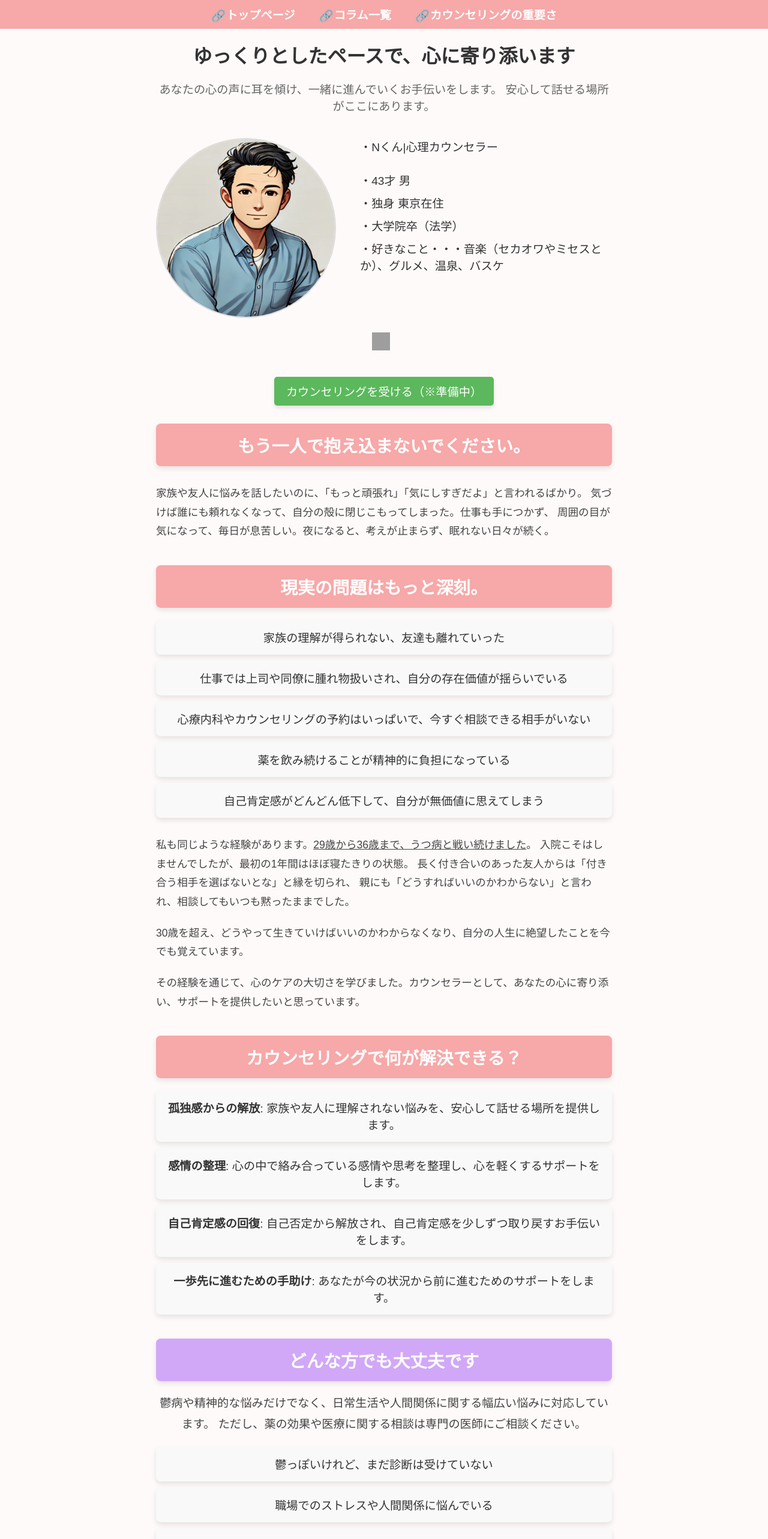
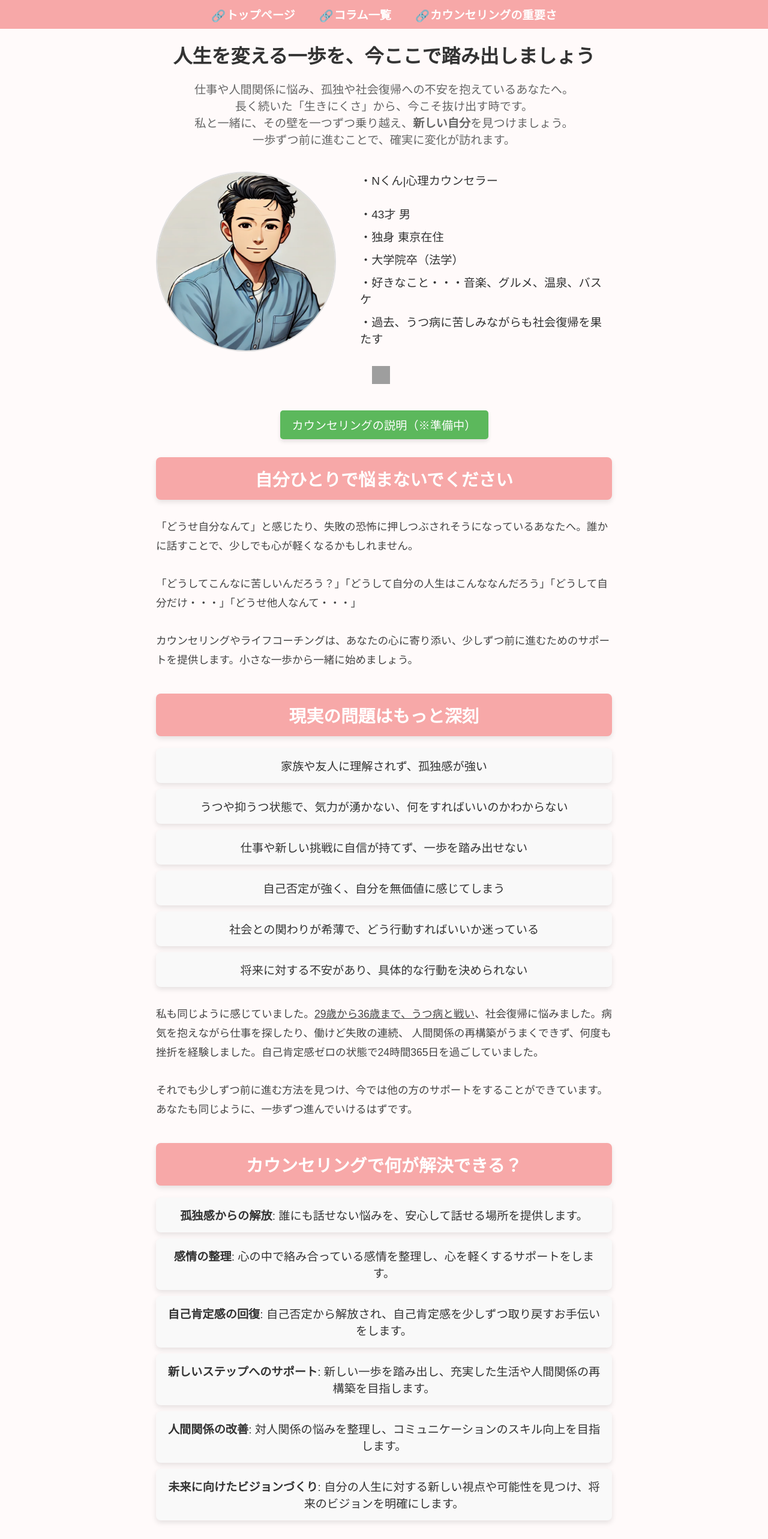
Before and after one commit to yasuhikasa/nshinri, a Next.js app: page / in a window 1280 px wide. Shown: the top 2565 px of the page at 60% size. Built offline with nearby package versions, Linux system fonts and the light colour scheme; grey boxes are pictures that could not be loaded.

Commit message:
コンセプト修正

```diff
--- a/src/pages/index.module.css
+++ b/src/pages/index.module.css
@@ -4,6 +4,7 @@
   margin: 0 auto;
   padding: 20px;
   text-align: center;
+  word-wrap: break-word; /* 長いテキストが改行されるように */
 }
 
 /* トップ部分のスタイル */
@@ -11,13 +12,17 @@
   font-size: 2rem;
   color: #333;
   margin-bottom: 20px;
+  word-wrap: break-word; /* テキストが自然に改行されるように */
 }
 
 .subtext {
   font-size: 1.2rem;
   color: #666;
   margin: 10px 0 20px 0;
+  word-wrap: break-word; /* 改行の処理 */
+  text-align: center; /* テキストを両端揃えにして均等に配置 */
 }
+
 
 /* 画像とプロフィールのレスポンシブレイアウト */
 .profileContainer {
--- a/src/pages/index.tsx
+++ b/src/pages/index.tsx
@@ -1,6 +1,6 @@
 import Image from 'next/image';
-import Head from 'next/head'; // ヘッダー情報を追加するためのコンポーネント
-import styles from './index.module.css'; // スタイルのためのCSSモジュールを追加
+import Head from 'next/head';
+import styles from './index.module.css'; // CSSモジュールをインポート
 import Header from '../components/Header';
 
 const Home = () => {
@@ -8,26 +8,31 @@ const Home = () => {
     <>
       {/* SEOとメタ情報のためのHeadタグ */}
       <Head>
-    <title>心理カウンセリング - Nくん</title>
-    <meta name="description" content="Nくんの心理カウンセリングサービス。安心して相談できる場所をご提供します。鬱病やストレス、自己肯定感の低下など、幅広いお悩みに対応しています。" />
+        <title>心理カウンセリングとライフコーチング - Nくん</title>
+        <meta name="description" content="Nくんの心理カウンセリングとライフコーチングサービス。うつ病や生きにくさ、社会復帰のサポートを提供します。" />
         <meta name="viewport" content="width=device-width, initial-scale=1" />
-    <meta property="og:title" content="心理カウンセリング - Nくん" />
-    <meta property="og:description" content="Nくんの心理カウンセリングサービス。あなたの心に寄り添い、サポートを提供します。" />
+        <meta property="og:title" content="心理カウンセリングとライフコーチング - Nくん" />
+        <meta property="og:description" content="生きにくさに寄り添い、社会復帰や自己肯定感の回復をサポートします。" />
         <meta property="og:image" content="/me.png" />
         <meta property="og:url" content="https://yourwebsite.com" />
         <meta name="twitter:card" content="summary_large_image" />
-    <meta name="twitter:title" content="心理カウンセリング - Nくん" />
-    <meta name="twitter:description" content="安心して相談できる心理カウンセリングを提供します。" />
+        <meta name="twitter:title" content="心理カウンセリングとライフコーチング - Nくん" />
+        <meta name="twitter:description" content="生きにくさに寄り添い、自己肯定感を回復するライフコーチング。" />
         <meta name="twitter:image" content="/path-to-your-image.jpg" />
       </Head>
+
       <Header /> {/* ヘッダーを表示 */}
+
       <div className={styles.container}>
         {/* トップ部分 */}
-      <h1 className={styles.heading}>ゆっくりとしたペースで、心に寄り添います</h1>
+        <h1 className={styles.heading}>人生を変える一歩を、今ここで踏み出しましょう</h1>
         <p className={styles.subtext}>
-        あなたの心の声に耳を傾け、一緒に進んでいくお手伝いをします。
-        安心して話せる場所がここにあります。
+          仕事や人間関係に悩み、孤独や社会復帰への不安を抱えているあなたへ。<br />
+          長く続いた「生きにくさ」から、今こそ抜け出す時です。<br />
+          私と一緒に、その壁を一つずつ乗り越え、<strong>新しい自分</strong>を見つけましょう。<br />
+          一歩ずつ前に進むことで、確実に変化が訪れます。
         </p>
+
         {/* 画像とプロフィールを横並びに配置 */}
         <div className={styles.profileContainer}>
           <div className={styles.imageWrapper}>
@@ -45,10 +50,12 @@ const Home = () => {
               <li>・43才 男</li>
               <li>・独身 東京在住</li>
               <li>・大学院卒（法学）</li>
-            <li>・好きなこと・・・音楽（セカオワやミセスとか）、グルメ、温泉、バスケ</li>
+              <li>・好きなこと・・・音楽、グルメ、温泉、バスケ</li>
+              <li>・過去、うつ病に苦しみながらも社会復帰を果たす</li>
             </ul>
           </div>
         </div>
+
         <div className={styles.sns}>
           <a href="https://twitter.com" target="_blank" rel="noopener noreferrer">
             <Image
@@ -59,25 +66,27 @@ const Home = () => {
             />
           </a>
         </div>
+
         <div className={styles.actionBlock}>
           <button className={styles.counselingButton} onClick={() => alert('カウンセリング予約ページへ移動')}>
-              カウンセリングを受ける（※準備中）
+            カウンセリングの説明（※準備中）
           </button>
         </div>
 
         {/* コピーライティングとカウンセリングに関する内容 */}
         <div className={styles.content}>
+
           {/* 「もう一人で抱え込まないでください」セクション */}
           <div className={styles.banner}>
-        <h2 className={styles.bannerText}>もう一人で抱え込まないでください。</h2>
+            <h2 className={styles.bannerText}>自分ひとりで悩まないでください</h2>
           </div>
 
           {/* 導入部分 */}
           <div className={styles.introduction}>
             <p>
-          家族や友人に悩みを話したいのに、「もっと頑張れ」「気にしすぎだよ」と言われるばかり。
-          気づけば誰にも頼れなくなって、自分の殻に閉じこもってしまった。仕事も手につかず、
-          周囲の目が気になって、毎日が息苦しい。夜になると、考えが止まらず、眠れない日々が続く。
+              「どうせ自分なんて」と感じたり、失敗の恐怖に押しつぶされそうになっているあなたへ。誰かに話すことで、少しでも心が軽くなるかもしれません。<br /><br />
+              「どうしてこんなに苦しいんだろう？」「どうして自分の人生はこんななんだろう」「どうして自分だけ・・・」「どうせ他人なんて・・・」<br /><br />
+              カウンセリングやライフコーチングは、あなたの心に寄り添い、少しずつ前に進むためのサポートを提供します。小さな一歩から一緒に始めましょう。
             </p>
           </div>
 
@@ -85,47 +94,43 @@ const Home = () => {
           <div className={styles.problemContainer}>
             {/* 現実の問題点の強調帯 */}
             <div className={styles.problemBanner}>
-          <h2 className={styles.bannerText}>現実の問題はもっと深刻。</h2>
+              <h2 className={styles.bannerText}>現実の問題はもっと深刻</h2>
             </div>
 
             {/* 問題点のカードリスト */}
             <div className={styles.problemBlock}>
               <ul className={styles.cardList}>
               <li className={styles.card}>
-              家族の理解が得られない、友達も離れていった
+                家族や友人に理解されず、孤独感が強い
               </li>
               <li className={styles.card}>
-              仕事では上司や同僚に腫れ物扱いされ、自分の存在価値が揺らいでいる
+                うつや抑うつ状態で、気力が湧かない、何をすればいいのかわからない
               </li>
               <li className={styles.card}>
-              心療内科やカウンセリングの予約はいっぱいで、今すぐ相談できる相手がいない
+                仕事や新しい挑戦に自信が持てず、一歩を踏み出せない
               </li>
               <li className={styles.card}>
-              薬を飲み続けることが精神的に負担になっている
+                自己否定が強く、自分を無価値に感じてしまう
               </li>
               <li className={styles.card}>
-              自己肯定感がどんどん低下して、自分が無価値に思えてしまう
+                社会との関わりが希薄で、どう行動すればいいか迷っている
               </li>
+              <li className={styles.card}>
+                将来に対する不安があり、具体的な行動を決められない
+              </li>
+
               </ul>
             </div>
 
             {/* 自分のエピソード */}
             <div className={styles.storyBlock}>
               <p className={styles.introduction}>
-            私も同じような経験があります。<u>29歳から36歳まで、うつ病と戦い続けました</u>。
-            入院こそはしませんでしたが、最初の1年間はほぼ寝たきりの状態。
-            長く付き合いのあった友人からは「付き合う相手を選ばないとな」と縁を切られ、
-            親にも「どうすればいいのかわからない」と言われ、相談してもいつも黙ったままでした。
-          </p>
-          <p className={styles.introduction}>
-            30歳を超え、どうやって生きていけばいいのかわからなくなり、自分の人生に絶望したことを今でも覚えています。
-          </p>
-          <p className={styles.introduction}>
-            その経験を通じて、心のケアの大切さを学びました。カウンセラーとして、あなたの心に寄り添い、サポートを提供したいと思っています。
+                私も同じように感じていました。<u>29歳から36歳まで、うつ病と戦い</u>、社会復帰に悩みました。病気を抱えながら仕事を探したり、働けど失敗の連続、
+                人間関係の再構築がうまくできず、何度も挫折を経験しました。自己肯定感ゼロの状態で24時間365日を過ごしていました。<br /><br />
+                それでも少しずつ前に進む方法を見つけ、今では他の方のサポートをすることができています。あなたも同じように、一歩ずつ進んでいけるはずです。
               </p>
             </div>
           </div>
-
 
           {/* カウンセリングで何が解決できる？ */}
           <div className={styles.solutionContainer}>
@@ -135,16 +140,22 @@ const Home = () => {
             <div className={styles.solutionBlock}>
               <ul className={styles.cardList}>
                 <li className={styles.card}>
-              <strong>孤独感からの解放</strong>: 家族や友人に理解されない悩みを、安心して話せる場所を提供します。
+                  <strong>孤独感からの解放</strong>: 誰にも話せない悩みを、安心して話せる場所を提供します。
                 </li>
                 <li className={styles.card}>
-            <strong>感情の整理</strong>: 心の中で絡み合っている感情や思考を整理し、心を軽くするサポートをします。
+                  <strong>感情の整理</strong>: 心の中で絡み合っている感情を整理し、心を軽くするサポートをします。
                 </li>
                 <li className={styles.card}>
                   <strong>自己肯定感の回復</strong>: 自己否定から解放され、自己肯定感を少しずつ取り戻すお手伝いをします。
                 </li>
                 <li className={styles.card}>
-            <strong>一歩先に進むための手助け</strong>: あなたが今の状況から前に進むためのサポートをします。
+                  <strong>新しいステップへのサポート</strong>: 新しい一歩を踏み出し、充実した生活や人間関係の再構築を目指します。
+                </li>
+                <li className={styles.card}>
+                  <strong>人間関係の改善</strong>: 対人関係の悩みを整理し、コミュニケーションのスキル向上を目指します。
+                </li>
+                <li className={styles.card}>
+                  <strong>未来に向けたビジョンづくり</strong>: 自分の人生に対する新しい視点や可能性を見つけ、将来のビジョンを明確にします。
                 </li>
               </ul>
             </div>
@@ -158,45 +169,38 @@ const Home = () => {
             </div>
             <div className={styles.targetBlock}>
               <p>
-            鬱病や精神的な悩みだけでなく、日常生活や人間関係に関する幅広い悩みに対応しています。
-            ただし、薬の効果や医療に関する相談は専門の医師にご相談ください。
+                うつ病や生きにくさに悩む方だけでなく、社会復帰や人間関係の構築に困難を感じている方も対象です。悩みの大きさに関わらず、まずは話してみませんか？
               </p>
               <ul className={styles.cardList}>
               <li className={styles.card}>
-              鬱っぽいけれど、まだ診断は受けていない
+                うつ病や抑うつ感から抜け出そうとしても、次の一歩が踏み出せない方
               </li>
               <li className={styles.card}>
-              職場でのストレスや人間関係に悩んでいる
+                新しい人間関係を築くことに不安を感じ、どう行動していいかわからない方
               </li>
               <li className={styles.card}>
-              恋愛や結婚について悩んでいる
+                社会の中で孤独感を抱え、周囲との繋がりが見つからない方
               </li>
               <li className={styles.card}>
-              家族との関係がうまくいかず、孤独を感じている
+                自分を否定する気持ちが強く、自己肯定感を少しずつ取り戻したい方
               </li>
               <li className={styles.card}>
-              人生設計の道が見えず、迷っている
+                目の前の問題に対してどう行動すべきか悩み、具体的な行動のステップが見えない方
               </li>
-            <li className={styles.card}>
-              自己肯定感が低く、自分をもっと大切にしたい
-            </li>
-            <li className={styles.card}>
-              年齢や性別に関係なく、誰でも相談や傾聴のサポートを受けられます
-            </li>
+
               </ul>
             </div>
           </div>
 
-
           {/* 行動の促し */}
           <div className={styles.actionContainer}>
             <div className={styles.actionBanner}>
-            <h2 className={styles.bannerText}>お気軽に相談してください</h2>
+              <h2 className={styles.bannerText}>お気軽にご相談ください</h2>
             </div>
             <div className={styles.actionBlock}>
-            <p>一歩踏み出すことで、あなたの心は少しずつ軽くなります。まずは気軽にご相談ください。</p>
+              <p>人生の一歩を踏み出すために、まずは話してみましょう。</p>
               <button className={styles.counselingButton} onClick={() => alert('カウンセリング予約ページへ移動')}>
-              カウンセリングを受ける（※準備中）
+                カウンセリングの説明（※準備中）
               </button>
             </div>
           </div>
```
Also changed, not shown: public/posts/counseling-column.md (+20 -12 lines). Lines whose indentation alone changed are shown as unchanged.
